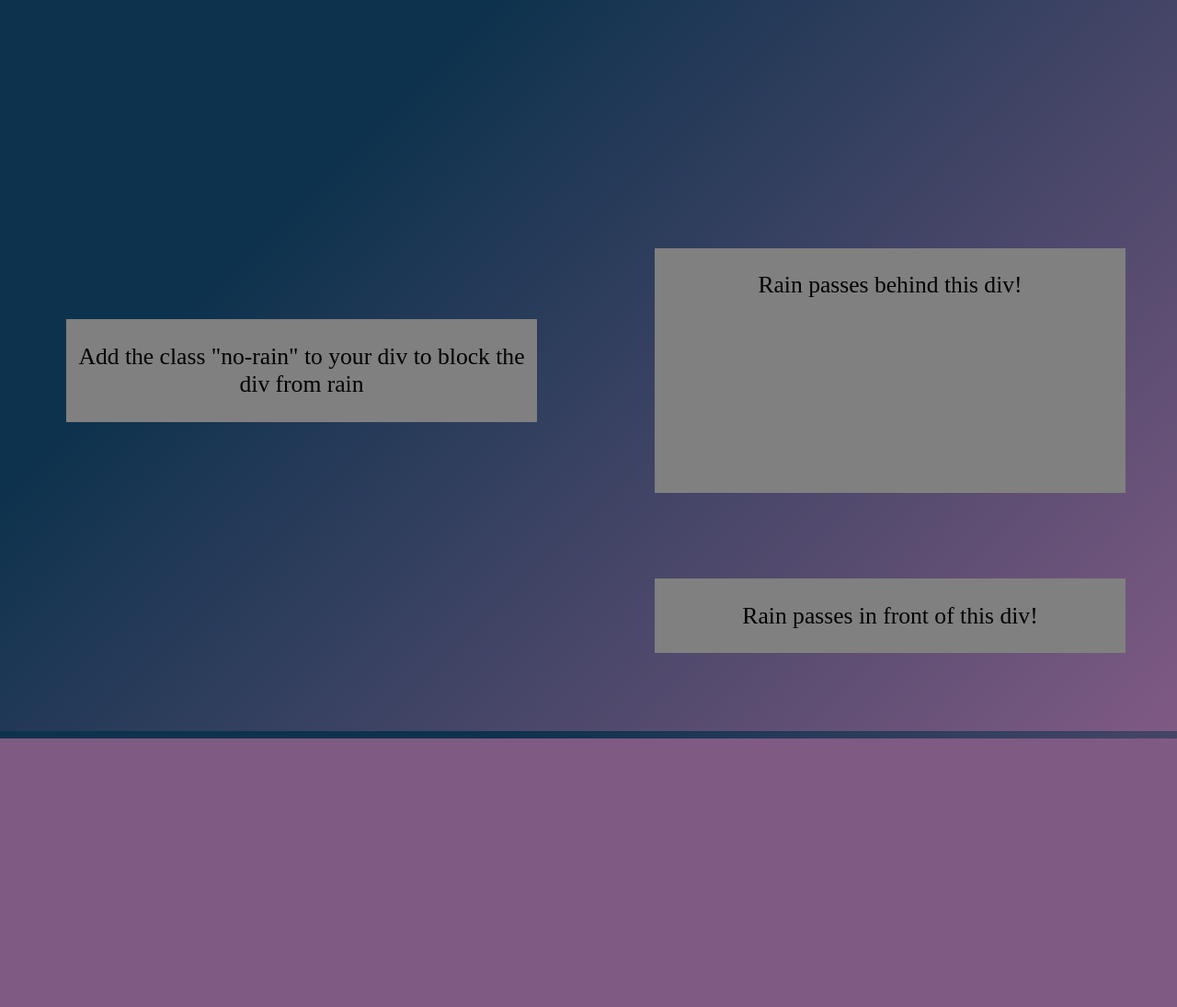
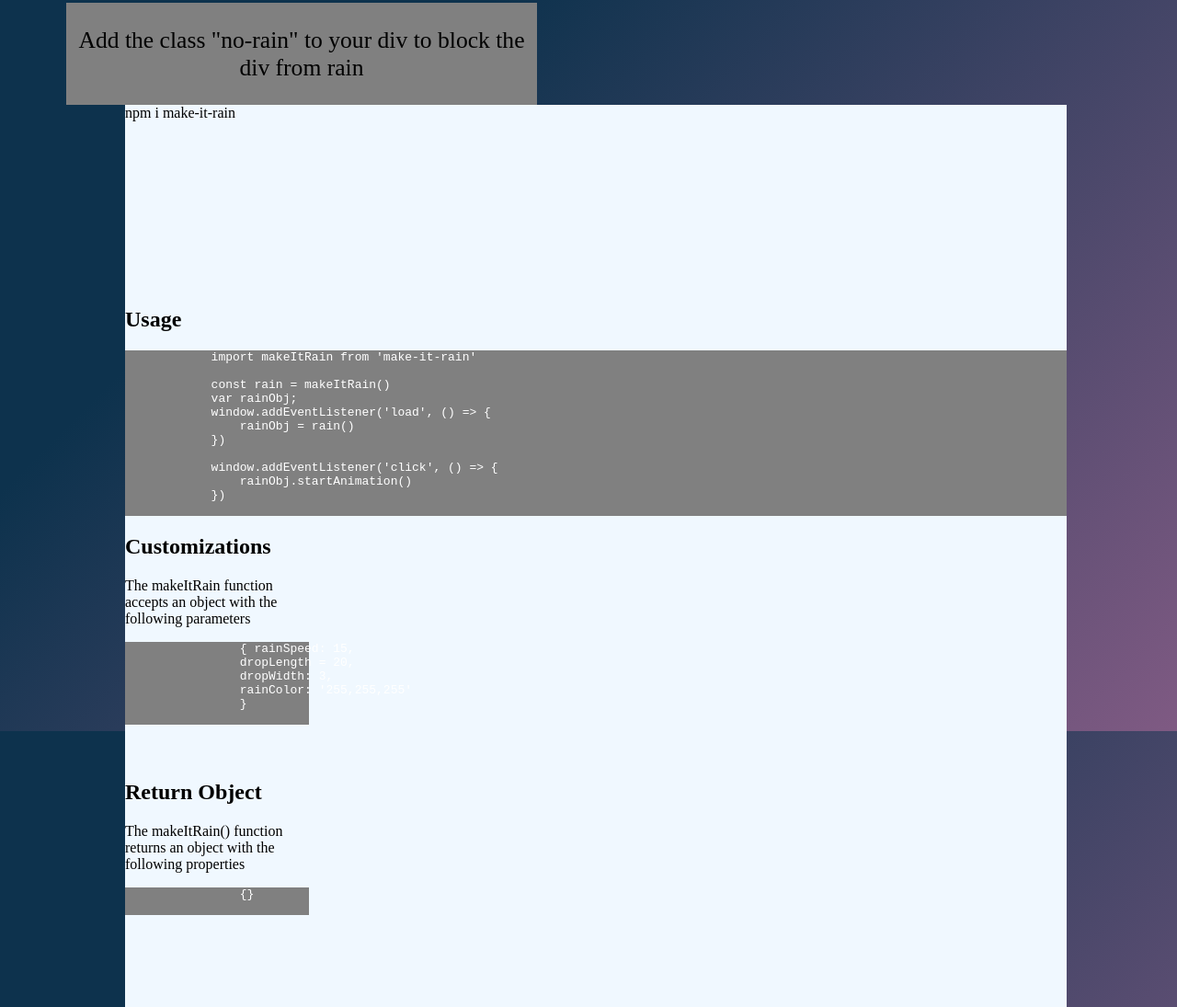
Before and after one commit to rizasal/make-it-rain.js, a website built with Parcel: page site/index.html in a window 1280 px wide. Shown: the part 805-1900 px from the top of the page at 92% size. Before the commit the page ends 1608 px from the top, so only its background shows below. Built offline with nearby package versions, Linux system fonts and the light colour scheme.

Commit message:
Started with info boxes

```diff
--- a/make-it-rain.js
+++ b/make-it-rain.js
@@ -1,5 +1,4 @@
 export default function makeItRain(options = {}) {
-    return function() {
         var canvas = document.createElement('canvas');
         canvas.style = 'position:fixed; left:0; top:0; pointer-events:none'
         canvas.id = 'make-it-rain-canvas';
@@ -52,7 +51,7 @@ export default function makeItRain(options = {}) {
         const nonBlockingRainDivsPositionUpdate = updateNoRainDivsPosition(nonBlockingDivs, nonBlockingElements)
         blockingRainDivsPositionUpdate()
         nonBlockingRainDivsPositionUpdate()
-        console.log(nonBlockingDivs)
+
         window.addEventListener('scroll', blockingRainDivsPositionUpdate)
         window.addEventListener('scroll', nonBlockingRainDivsPositionUpdate)
 
@@ -111,21 +110,21 @@ export default function makeItRain(options = {}) {
             for (let i = rain.length - 1; i > 0; i -= 1) {
                 if (rain[i][1] >= cvheight || checkNoRainDivs(rain[i])) {
                     const [left, top] = rain.splice(i, 1)[0]
-                    ctx.beginPath();
-                    ctx.arc(left + Math.random() * 10, top - Math.random() * 10, Math.random() * 3, 0, 2 * Math.PI, true);
-                    ctx.stroke();
-                    ctx.beginPath();
-                    ctx.arc(left + Math.random() * 10, top - Math.random() * 10, Math.random() * 3, 0, 2 * Math.PI, true);
-                    ctx.stroke();
+                    // ctx.beginPath();
+                    // ctx.arc(left + Math.random() * 10, top - Math.random() * 10, Math.random() * 3, 0, 2 * Math.PI, true);
+                    // ctx.stroke();
+                    // ctx.beginPath();
+                    // ctx.arc(left + Math.random() * 10, top - Math.random() * 10, Math.random() * 3, 0, 2 * Math.PI, true);
+                    // ctx.stroke();
                 } else {
                     rain[i][1] += rainSpeed // + Math.random() *3
                 }
             }
-            // rainSplashBacks()
+            rainSplashBacks()
         }
         const checkNonBlockingDiv = (x, y) => {
             for (const div of nonBlockingDivs) {
-                if ((div.left <= x && x <= div.right) && div.top <= y && y <=div.bottom) {
+                if ((div.left <= x && x <= div.right) && (div.top - dropLength) <= y && y <=div.bottom) {
                     return true
                 }
             }
@@ -150,13 +149,26 @@ export default function makeItRain(options = {}) {
             updateRain(rain)
         }
 
-        animate()
+        // animate()
 
         // click handler to add random rects
-        window.addEventListener('click', function () {
-            this.cancelAnimationFrame(animationNum)
-        });
+        // window.addEventListener('click', function () {
+        //     this.cancelAnimationFrame(animationNum)
+        // });
+
+        return {
+            stopAnimation: () => {
+                this.cancelAnimationFrame(animationNum)
+            },
+            startAnimation: () => {
+                animate()
+            },
+            clearScreen: () => {
+                ctx.clearRect(0, 0, cvwidth, cvheight)
+            },
+            updateNoRainDivsPosition
+        }
 
 
-    }
+
 }
--- a/package.json
+++ b/package.json
@@ -7,6 +7,7 @@
     "main": false
   },
   "scripts": {
+    "start": "parcel site/index.html",
     "build": "rimraf dist && parcel build site/index.html",
     "test": "echo \"Error: no test specified\" && exit 1"
   },
--- a/site/index.html
+++ b/site/index.html
@@ -18,11 +18,50 @@
     <div class = "div4 no-rain">
         <p> Add the class "no-rain" to your div to block the div from rain</p>
     </div>
-    <div class = "div5 no-rain-non-blocking">
+    <!-- <div class = "div5 no-rain-non-blocking">
         <p> Rain passes behind this div!</p>
     </div>
     <div class = "div6">
         <p> Rain passes in front of this div!</p>
+    </div> -->
+    <div class = "main-text no-rain">
+        <div class = "button-rounded">
+            <span>npm i make-it-rain</span>
+        </div>
+        <h2>Usage</h2>
+        <pre class="code-snippet">
+            import makeItRain from 'make-it-rain'
+
+            const rain = makeItRain()
+            var rainObj;
+            window.addEventListener('load', () => {
+                rainObj = rain()
+            })
+
+            window.addEventListener('click', () => {
+                rainObj.startAnimation()
+            })
+        </pre>
+        <h2>Customizations</h2>
+        <div>
+            <p>
+                The makeItRain function accepts an object with the following parameters
+            </p>
+            <pre class="code-snippet">
+                { rainSpeed: 15,
+                dropLength = 20,
+                dropWidth: 3,
+                rainColor: '255,255,255'
+                }
+            </pre>
+        </div>
+        <h2>Return Object</h2>
+        <div>
+            <p> The makeItRain() function returns an object with the following properties</p>
+            <pre class="code-snippet">
+                {}
+            </pre>
+        </div>
     </div>
 </div>
 </body>
--- a/site/main.js
+++ b/site/main.js
@@ -1,4 +1,10 @@
 import makeItRain from '../make-it-rain'
 
-const rain = makeItRain()
-window.addEventListener('load', rain)
+var rain
+window.addEventListener('load', () => {
+   rain = makeItRain()
+})
+
+window.addEventListener('click', () => {
+    rain.startAnimation()
+})
--- a/site/style.css
+++ b/site/style.css
@@ -74,3 +74,18 @@ div {
     text-align: center;
     font-size: 2vw;
 }
+
+.main-text {
+    margin: auto;
+    grid-row-start: 3;
+    grid-column: 1 / -1;
+    height: auto;
+    width: 80%;
+    background-color: aliceblue;
+}
+
+.code-snippet {
+    background-color: grey;
+    color:white;
+    width: auto;
+}
```
Also changed, not shown: src/main.js (added).
